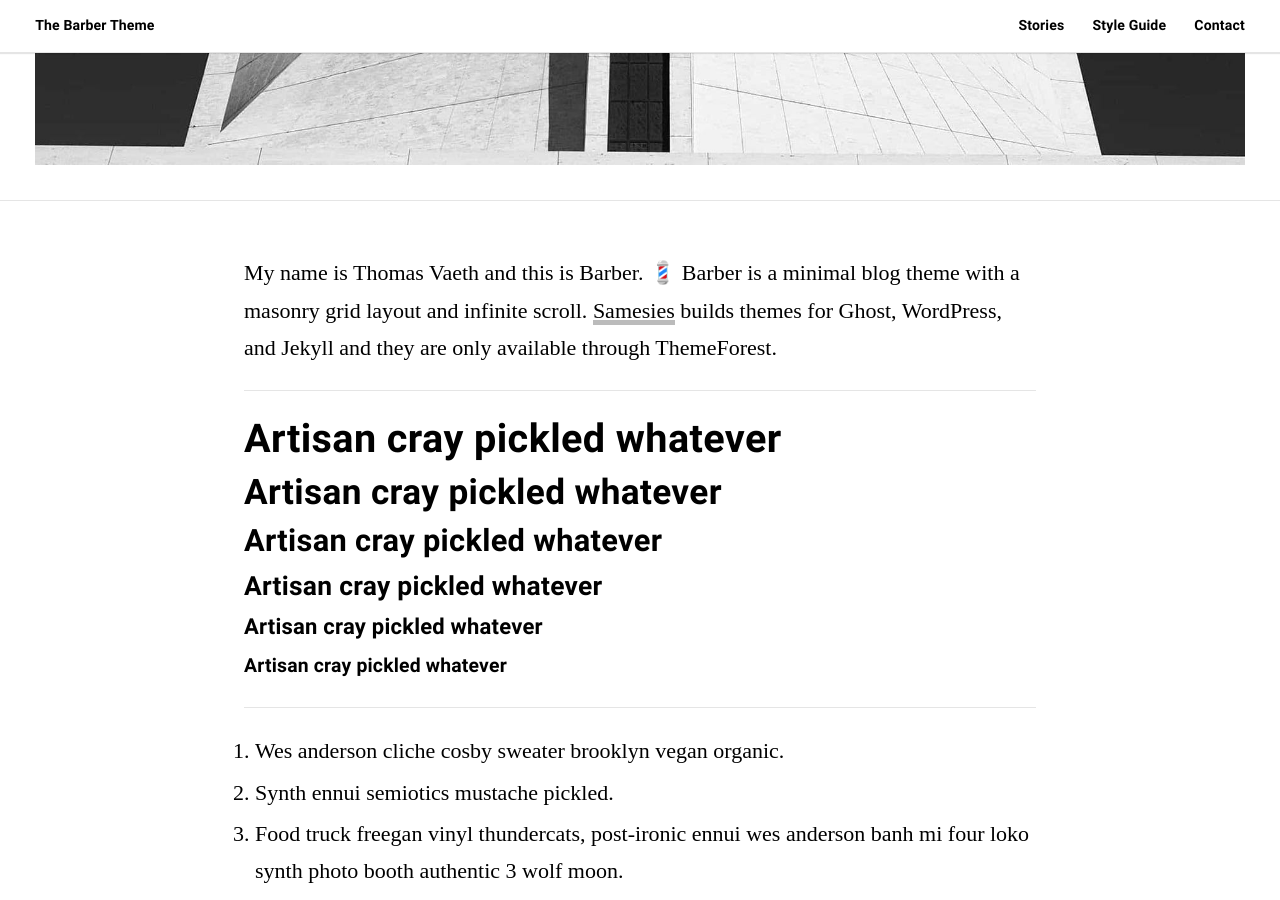
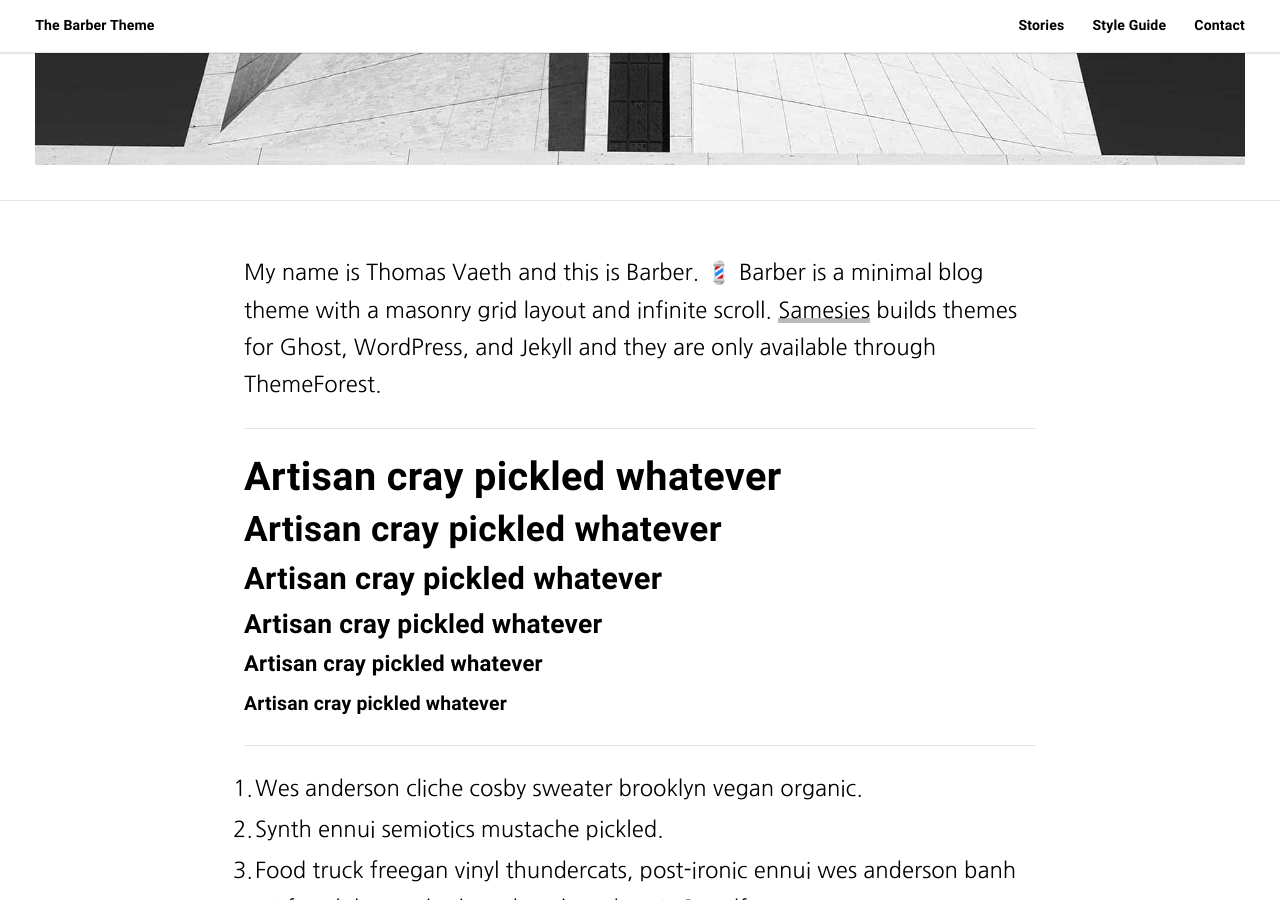
Before and after one commit to hauteworks/hauteworks-blog, a Jekyll site: the page built from style-guide.html, in a window 1280 px wide and 900 px high, scrolled down 961 px. Built offline with Jekyll 4.4.1, drawn with Linux system fonts in a browser that asks for light colours; some web fonts are replaced.

Commit message:
changed body font to nanum

```diff
--- a/_includes/head.html
+++ b/_includes/head.html
@@ -33,6 +33,9 @@
 <link rel="alternate" type="application/rss+xml" title="{{ site.title }}" href="{{ '/feed.xml' | prepend: site.baseurl }}">
 <link rel="canonical" href="{{ page.url | replace: 'index.html', '' | prepend: site.baseurl }}">
 
+<link rel="preconnect" href="https://fonts.gstatic.com">
+<link href="https://fonts.googleapis.com/css2?family=Nanum+Gothic&display=swap" rel="stylesheet">
+
 {% if site.google_analytics %}
   <script>
     (function(i,s,o,g,r,a,m){i['GoogleAnalyticsObject']=r;i[r]=i[r]||function(){
```
Also changed, not shown: assets/css/app.min.css.
